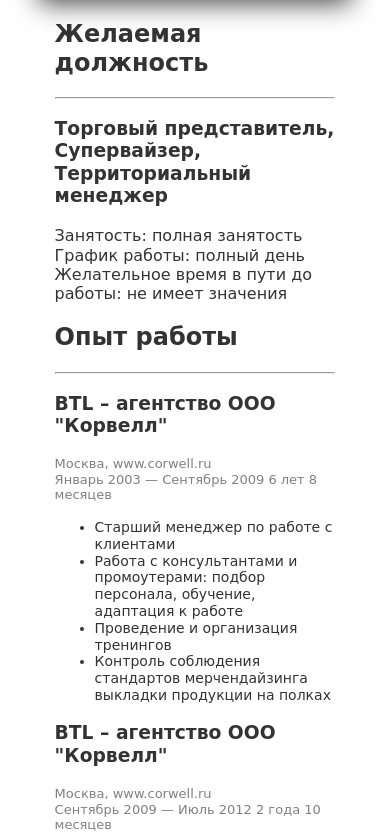
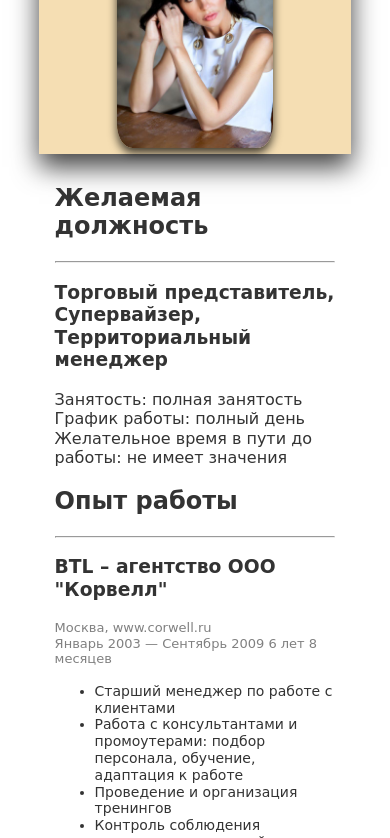
Before and after one commit to a1ip/Irina-resume, a plain HTML site: page index.html in a window 390 px wide. Shown: the part 167-1005 px from the top of the page. Drawn offline with Linux system fonts and the light colour scheme; a web font is replaced by a local one.

Commit message:
Update style.css

```diff
--- a/css/style.css
+++ b/css/style.css
@@ -167,6 +167,10 @@ header {
     margin: 0 auto;
 }
 
+.avatar {
+    width: auto;
+}
+
 .wrapper {
     display: flex;
     flex-direction: column-reverse;
```
